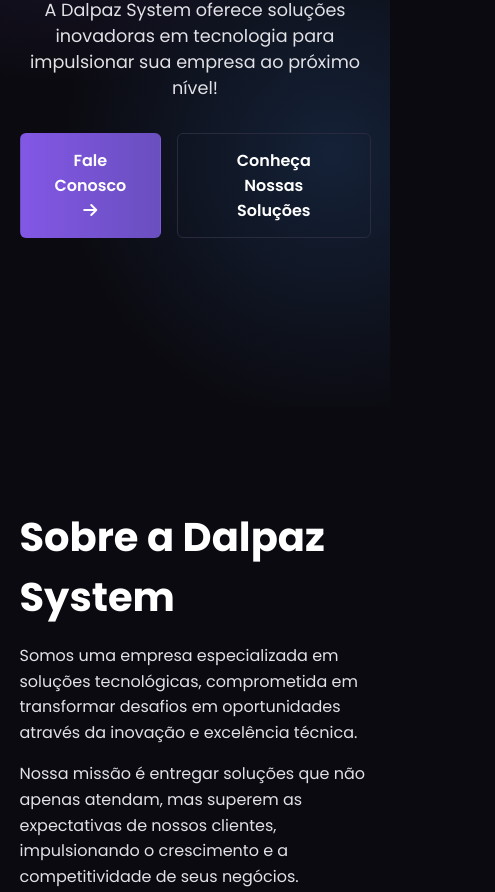
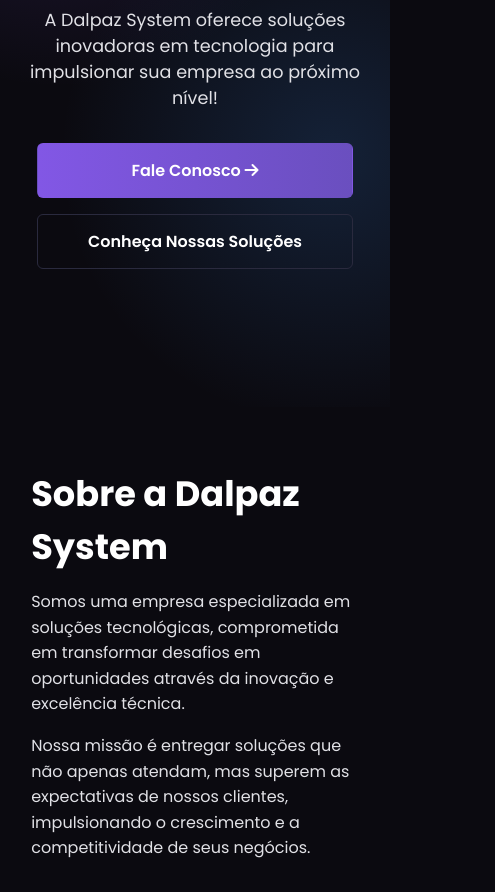
Before and after one commit to bdalpaz/DalpazSystem, a plain HTML site: page index.html in a window 390 px wide. Shown: the part 437-1329 px from the top of the page, 495 px wide, since content can reach past the window. Drawn offline with Linux system fonts and the light colour scheme.

Commit message:
feat: responsiveness

```diff
--- a/style.css
+++ b/style.css
@@ -331,3 +331,44 @@
     line-height: 1.6;
     color: var(--text-color);
 }
+
+@media (max-width: 768px) {
+
+    .hero h1 {
+        font-size: 2.8rem;
+        line-height: 1.3;
+    }
+
+    .hero .buttons {
+        flex-direction: column;
+        align-items: center;
+        gap: 16px;
+    }
+
+    .hero .btn {
+        width: 90%;
+        max-width: 350px;
+        text-align: center;
+    }
+
+    h2, .about-content h2, .contact-section h2, .services-section h2 {
+        font-size: 2.2rem;
+    }
+
+    section {
+        padding: 60px 8%;
+    }
+
+    .about-section,
+    .contact-cards,
+    .services-cards {
+        flex-direction: column;
+        align-items: center;
+    }
+
+    .footer-content {
+        flex-direction: column;
+        gap: 16px;
+        text-align: center;
+    }
+}
```
